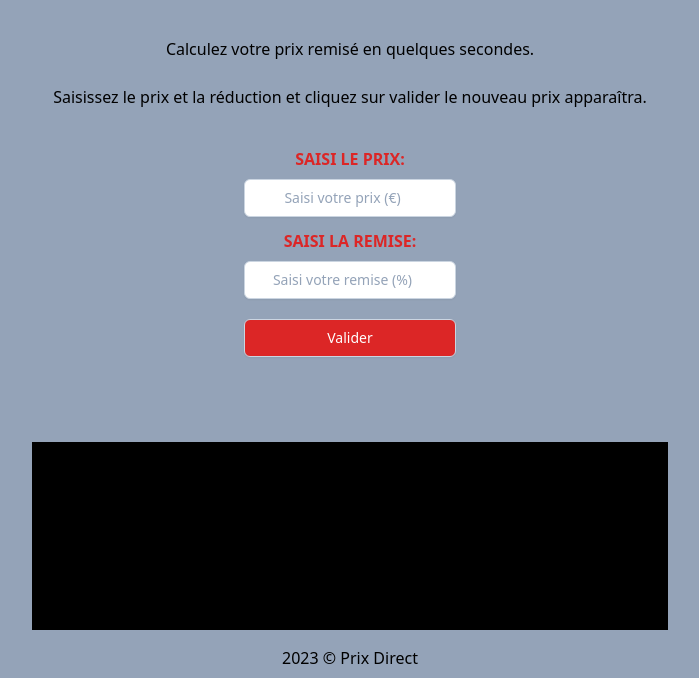
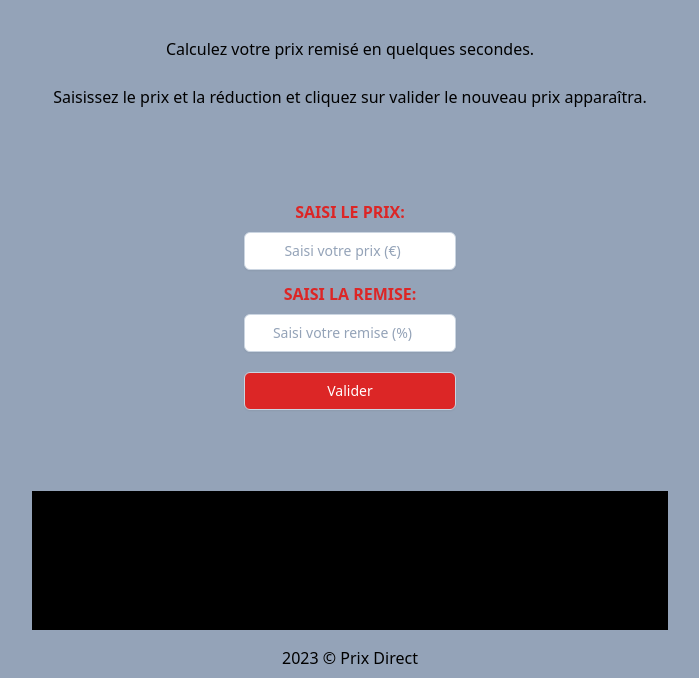
Before and after one commit to BenjiBrana/prixdirect, a website: page public/index.html in a window 1280 px wide. Shown: the part 122-800 px from the top of the page, without its empty margins (290-989 px from the left). Drawn offline with Linux system fonts and the light colour scheme.

Commit message:
modif design

```diff
--- a/public/index.html
+++ b/public/index.html
@@ -104,13 +104,13 @@
     <section
       class="container h-full px-1 flex flex-col items-center mt-5 gap-2"
     >
-      <p class="text-center mx-4 h-1/6">
+      <p class="text-center mx-4 h-1/4">
         Calculez votre prix remisé en quelques secondes. <br /><br />
         Saisissez le prix et la réduction et cliquez sur valider le
         nouveau prix apparaîtra.
       </p>
       <div
-        class="container flex flex-col gap-2 items-center mt-1 h-1/2"
+        class="container flex flex-col gap-2 items-center mt-3 h-1/2"
       >
         <label class="label" for="prix">Saisi le prix: </label>
         <input
@@ -140,7 +140,7 @@
 
       <div
         id="resultat"
-        class="container flex justify-center items-center m-2 w-full md:w-1/2 h-2/6 text-5xl bg-black text-gray-50"
+        class="container flex justify-center items-center m-2 w-full md:w-1/2 h-1/4 text-5xl bg-black text-gray-50"
       ></div>
     </section>
     <footer class="text-center container py-2">
```
Also changed, not shown: public/styles.css.
